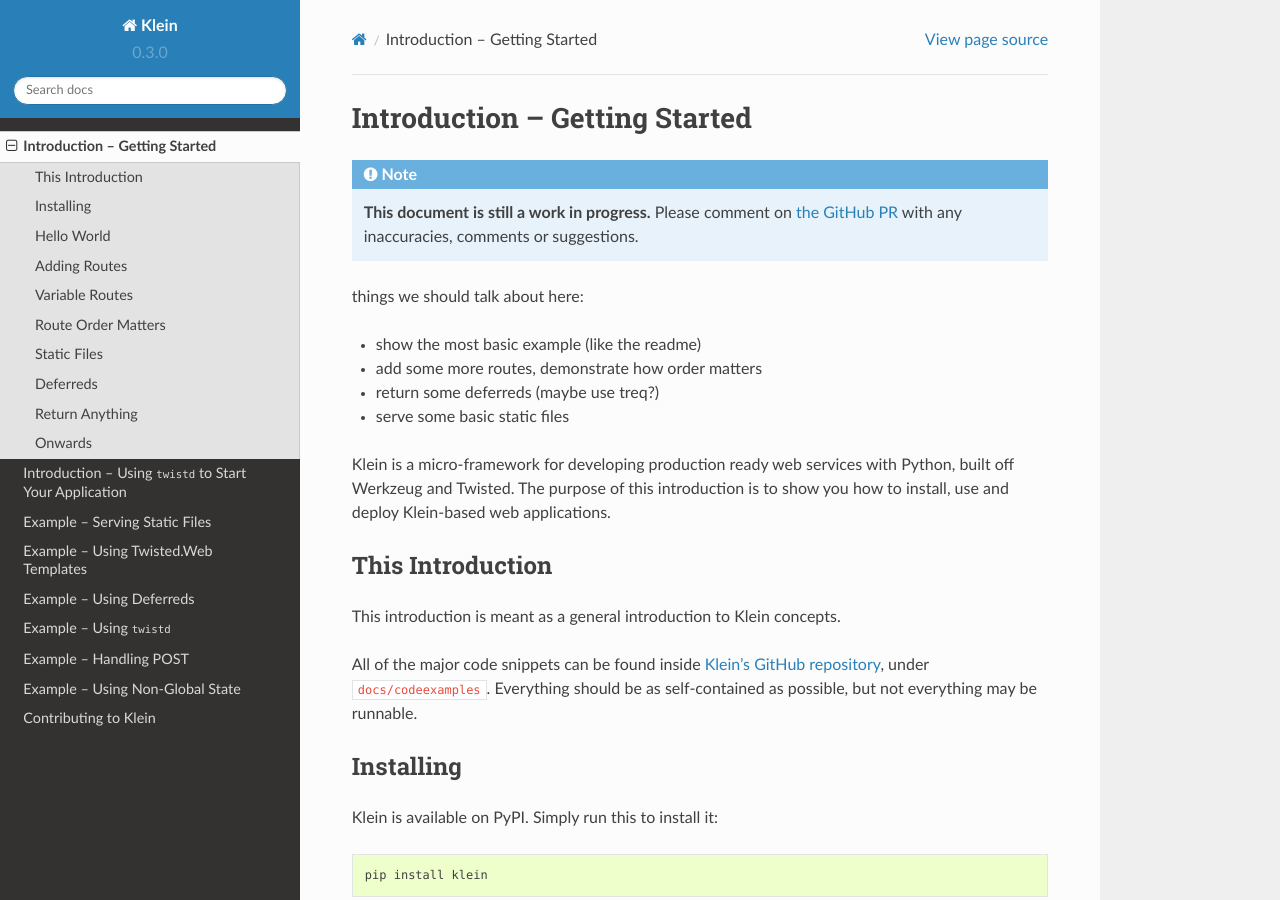
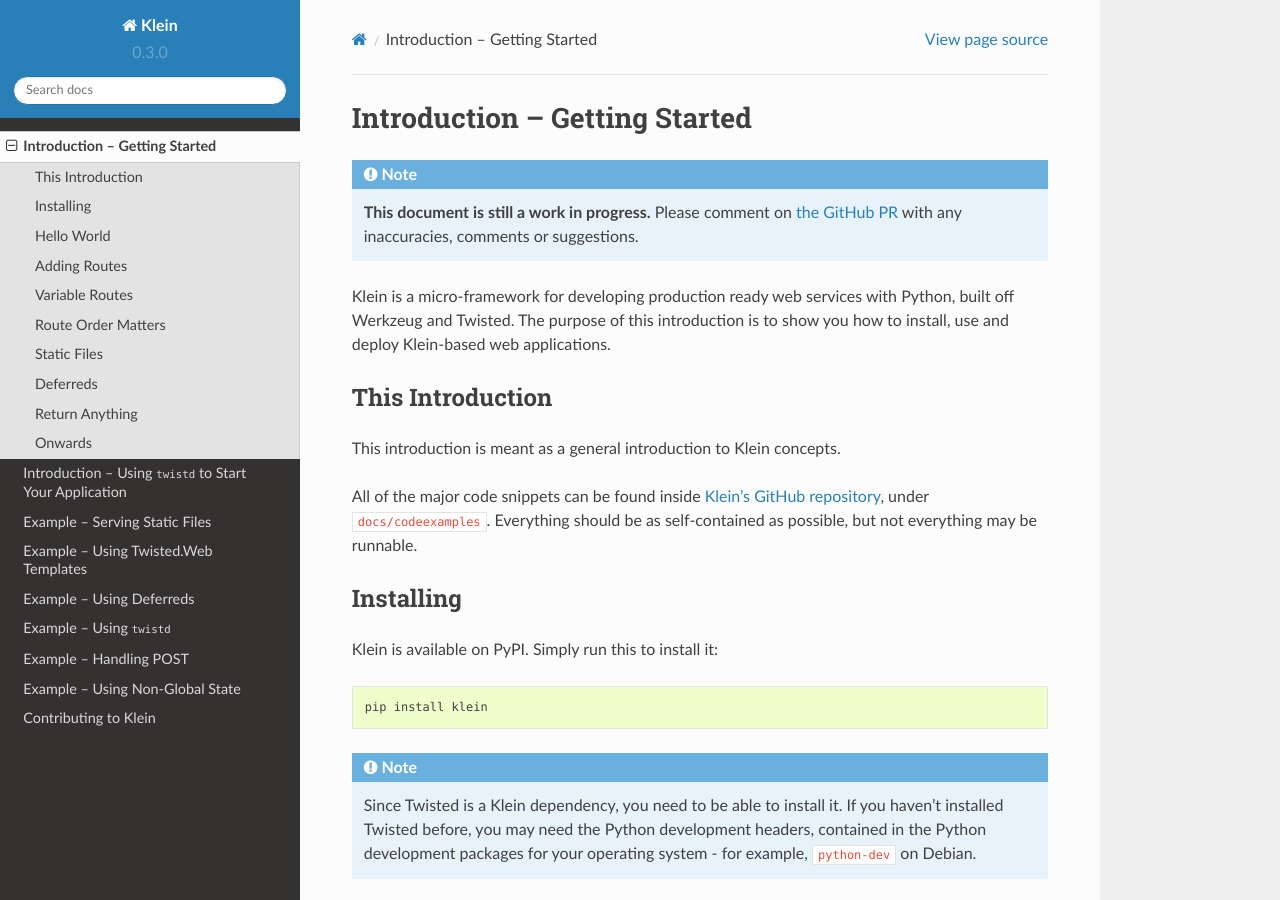
Before and after one commit to twisted/klein, a Sphinx documentation site: the page built from docs/introduction/1-gettingstarted.rst, in a window 1280 px wide and 900 px high. Built offline with Sphinx 7.4.7 and the Read the Docs theme 2.0.0, drawn with Linux system fonts in a browser that asks for light colours.

Commit message:
removing the temp bits

```diff
--- a/docs/introduction/1-gettingstarted.rst
+++ b/docs/introduction/1-gettingstarted.rst
@@ -5,13 +5,6 @@
 .. note::
 
     **This document is still a work in progress.** Please comment on `the GitHub PR <https://github.com/twisted/klein/pull/38>`_ with any inaccuracies, comments or suggestions.
-
-things we should talk about here:
-
-- show the most basic example (like the readme)
-- add some more routes, demonstrate how order matters
-- return some deferreds (maybe use treq?)
-- serve some basic static files
 
 Klein is a micro-framework for developing production ready web services with Python, built off Werkzeug and Twisted.
 The purpose of this introduction is to show you how to install, use and deploy Klein-based web applications.
```
